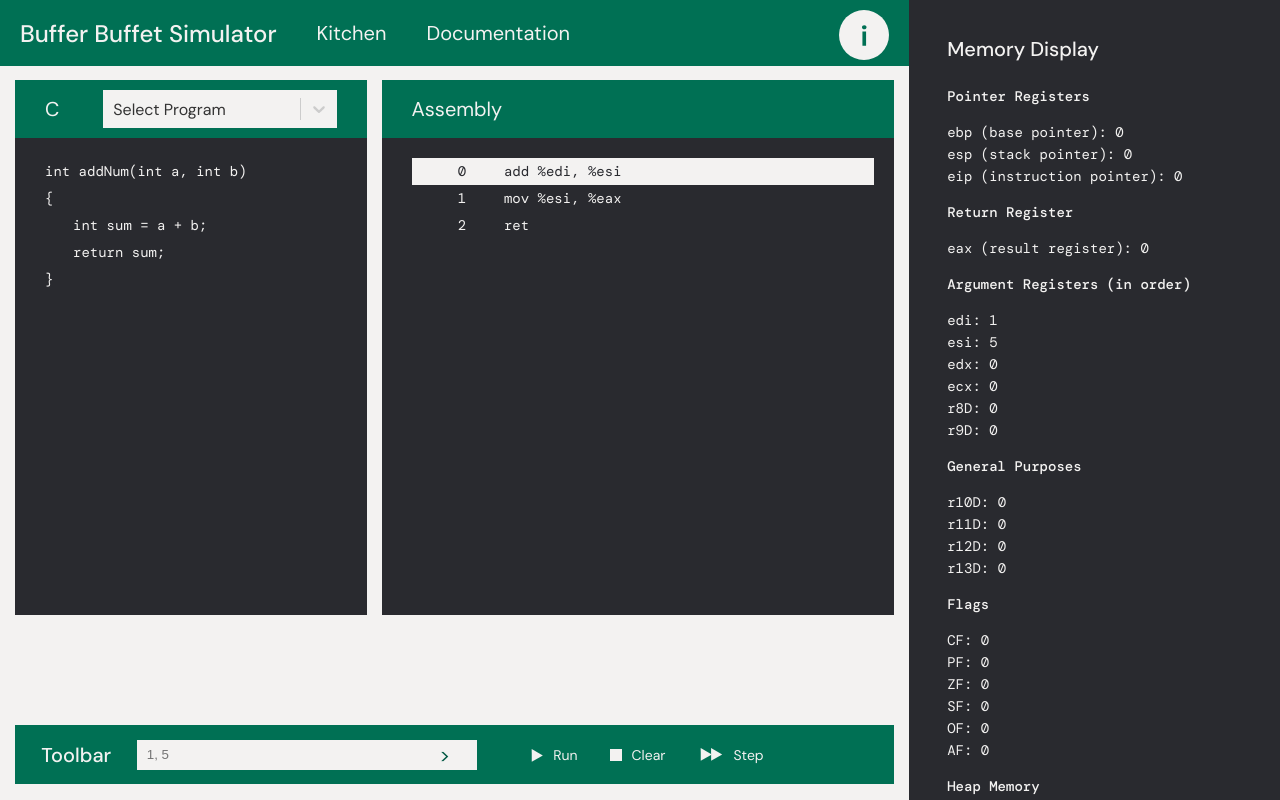
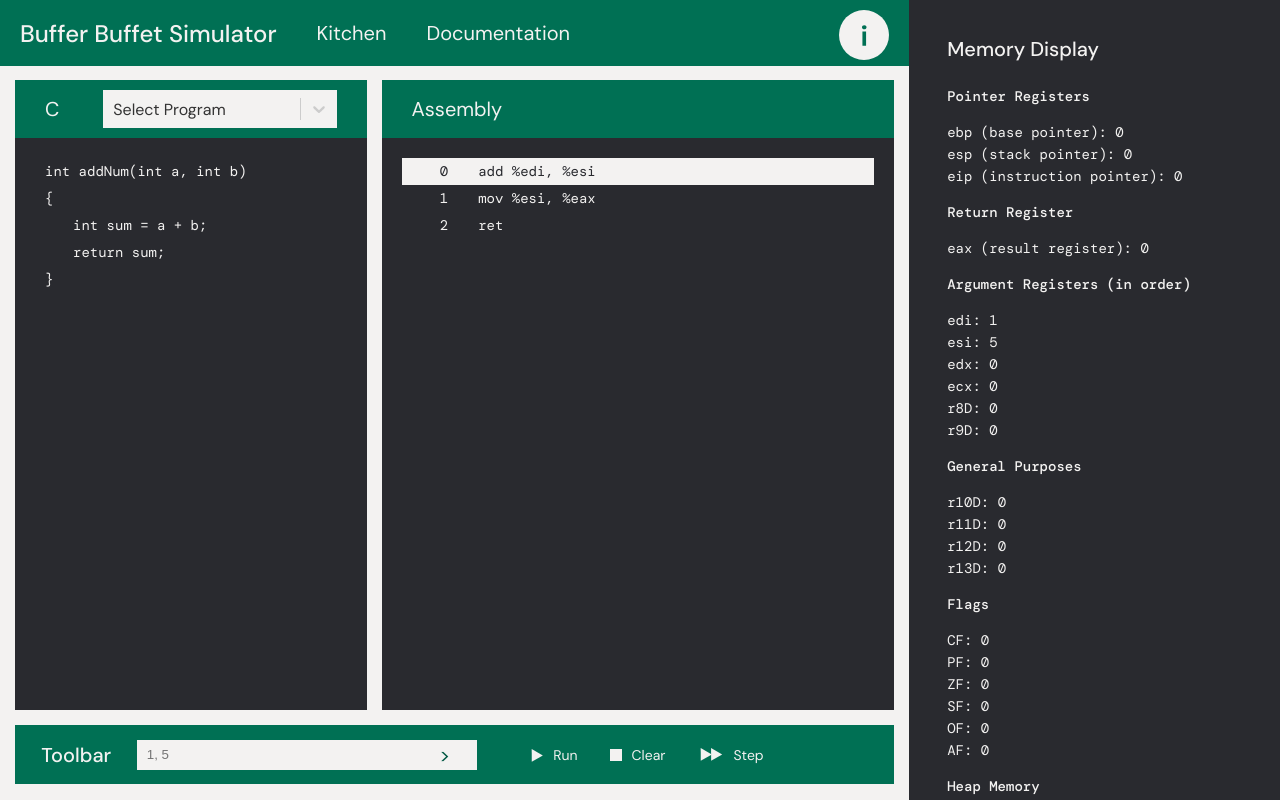
Before and after one commit to uclaacm/buffer-buffet-simulator, a React (Create React App) app: page / in a window 1280 px wide. Built offline with nearby package versions, Linux system fonts and the light colour scheme; a web font is replaced by a local one.

Commit message:
fixed asm code spacing

```diff
--- a/src/components/AsmCode.css
+++ b/src/components/AsmCode.css
@@ -3,7 +3,7 @@
   width: 15px;
   background-color: none;
   border-radius: 50%;
-  margin-right: 15px;
+  margin-right: 10px;
   margin-top: 6px;
   margin-left: 10px;
 }
@@ -20,13 +20,13 @@
 
 .debug-asm-breakpts-active:hover {
   background-color: rgba(221, 123, 121, 0.5);
+  /* justify-self: center; */
 }
 
 .debug-asm-panel {
   background-color: #292a2f;
   margin-bottom: 15px;
-
-  /* overflow: scroll; */
+  min-height: calc(100vh - 170px);
   max-height: calc(100vh - 265px);
 }
 
@@ -43,7 +43,7 @@
   color: #f3f2f1;
   background-color: #292a2f;
   padding: 20px;
-  padding-left: 30px;
+  /* padding-left: 0px; */
   line-height: 27px;
   max-height: calc(100vh - 265px);
   overflow: scroll;
@@ -51,13 +51,15 @@
 
 .debug-asm-instr {
   display: grid;
-  grid-template-columns: 10% 10% 30% auto 30%;
+  grid-template-columns: 6% 6% 37% auto;
+  column-gap: 10px;
   justify-content: left;
 }
 
 .debug-asm-instr-inverse {
   display: grid;
-  grid-template-columns: 10% 10% 30% auto 30%;
+  grid-template-columns: 6% 6% 37% auto;
+  column-gap: 10px;
   justify-content: left;
   background-color: #f3f2f1;
   color: #292a2f;
--- a/src/components/AsmCode.js
+++ b/src/components/AsmCode.js
@@ -22,7 +22,6 @@ const InstrRow = ({currInstr, instrID, command, toggleBreakPt, comment, isToggle
         instrid={instrID} onClick={emit}></div>
       <div>{instrID}</div>
       <div>{command}</div>
-      <div></div>
       <div className="debug-asm-comment">{comment}</div>
     </div>
   );
--- a/src/components/CCode.css
+++ b/src/components/CCode.css
@@ -1,6 +1,7 @@
 .debug-c-panel {
   background-color: #292a2f;
   margin-bottom: 15px;
+  min-height: calc(100vh - 170px);
   max-height: calc(100vh - 265px);
 }
 
```
